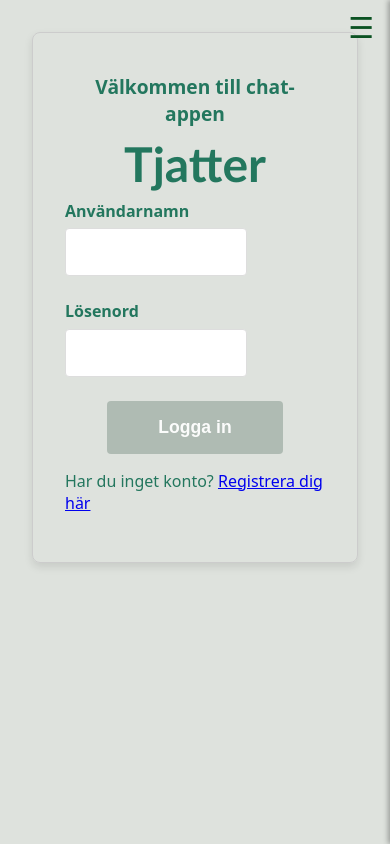
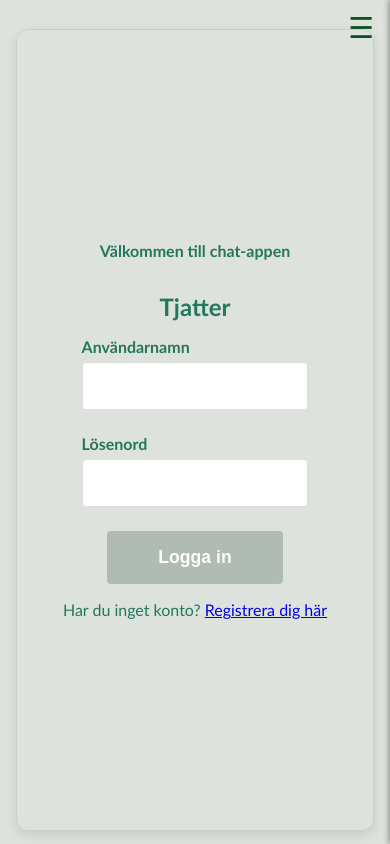
Before and after one commit to ewahjelm/tjatter, a React (Vite) app: page /login in a window 390 px wide. Built offline with nearby package versions, Linux system fonts and the light colour scheme.

Commit message:
minor adjustments

```diff
--- a/src/App.css
+++ b/src/App.css
@@ -1,24 +1,18 @@
 html, body {
   margin: 0;
   padding: 0;
+  height: 100%;
+  font-family: 'Gill Sans', 'Gill Sans MT', Calibri, 'Trebuchet MS', sans-serif;
   overflow: hidden; /* stoppa scroll */
-}
-h1 {
-  font-family: 'Gill Sans', 'Gill Sans MT', Calibri, 'Trebuchet MS', sans-serif;
-  font-size: 3rem;
-}
-
-h2 {
-  font-size: 1.2rem;
-}
-
-h3 {
-  font-size: 1rem;
 }
 
 #root {
-  max-width: 100%;
-  padding: 2rem;
+  display: flex;
+  justify-content: center;
+  align-items: center;
+  padding: 1rem;
+    padding-top: 2rem;
+  box-sizing: border-box;
   height: calc(var(--vh) * 100);   /* mobilfix */
   overflow: auto;   /* scroll i appen, inte på body */
 }
@@ -34,32 +28,38 @@
   font-size: larger;
 }
 
+.form-container {
+  display: flex;
+  flex-direction: column;
+  justify-content: center;
+  align-items: center;
+  width: 100%;
+  max-width: 400px;
+  height: 90vh;           /* nästan hela höjden */
+  padding: 1.5rem;
+  border: 1px solid #ccc;
+  border-radius: 12px;
+  box-shadow: 0 4px 12px rgba(0,0,0,0.1);
+  box-sizing: border-box;
+}
 
-.form-container {
-  height: fit-content;
-  max-width: 400px;
-  max-height: 100%;
-  padding: 2rem;
-  border: 1px solid #ccc;
-  border-radius: 8px;
-  box-shadow: 0 4px 8px rgba(0, 0, 0, 0.1);
-}
-.form-container h1, h2{
+.form-container h1, .form-container h2{
   text-align: center;
-  margin: 0.5rem;
+  margin: 1rem 0;
 }
 
 .form {
   display: flex;
   flex-direction: column;
+  width: 100%;
   gap: 1.5rem;
 }
 
 .form label {
-  /* Gör label till ett block för att etikett och input ska staplas */
+
   display: flex;
-  flex-direction: column; /* Gör att texten ("Användarnamn") och inputfältet staplas */
-  gap: 0.3rem; /* Utrymme mellan etikettens text och inputfältet */
+  flex-direction: column;
+  gap: 0.3rem;
   font-weight: bold;
 }
 
@@ -72,12 +72,10 @@
   padding: 0.75rem;
   border: 1px solid #ddd;
   border-radius: 4px;
-  font-size: 0,5rem;
+  font-size: 1rem;
+/*     width: 100%;
+  box-sizing: border-box; */
 }
-
-/* .btn {
-  justify-self: center;
-} */
 
 form button[type="submit"] {
   padding: 1rem;
@@ -100,40 +98,50 @@
 
 /*  css för Chat   */
 .chat-container {
-  position: relative;
   display: flex;
   flex-direction: column;
-  gap: 20px;
-  height: 100%;
+  width: 100%;
+  max-width: 400px;
+  height: 90vh;  /* nästan full höjd */
+  border: 1px solid #ccc;
+  border-radius: 12px;
   overflow: hidden;
+  box-shadow: 0 4px 12px rgba(0,0,0,0.1);
+}
+
+.chat-container h2{
+  text-align: center;
 }
 
 .messages {
-  flex: 0.9;
+  flex: 1;
+  padding: 0.5rem;
   display: flex;
   flex-direction: column;
-  gap: 10px;
+  gap: 8px;
   overflow-y: auto;
 }
 
 .message {
   padding: 8px 12px;
   border-radius: 12px;
-  max-width: 65%;
+  max-width: 70%;
 }
 
 .message.mine {
-  background: #92de92; /* ljus blå */
+  background: #d3f7d3;
+  align-self: flex-end;
 }
 
 .message.theirs {
-  background: #f0f0e7;
+  background: #eee;
   align-self: flex-start;
 }
+
 .message-row {
   display: flex;
   align-items: center;
-  gap: 6px; lite luft mellan bubblan och knappen
+  gap: 6px;
 }
 
 .message-row.mine {
@@ -147,11 +155,10 @@
 .message-input {
   display: flex;
   gap: 10px;
-  padding: 10px;          /* Inre marginal */
-  border-top: 1px solid #ccc; /* Avgränsning mot meddelanden */
-  background: #f9f9f9;    Ljus bakgrund som står ut mot bubblor
-  position: sticky;        /* Håller input längst ner vid scroll */
-  bottom: 0;
+  padding: 10px;
+  border-top: 1px solid #ccc;
+  background: #f9f9f9;
+  position: sticky;
   width: 100%;
   box-sizing: border-box;  /* Inkluderar padding i width */
 
@@ -161,15 +168,14 @@
   padding: 10px;
   font-size: 1rem;
   border: none;
-  border-radius: 4px;     /* Rundade hörn */
-  /* outline: none; */
+  border-radius: 4px;
 }
 
 .message-input button {
   padding: 0 20px;
   border: none;
   border-radius: 8px;
-  background-color: #236d3e; /* Matchar submit-knappen i formulär */
+  background-color: #236d3e;
   color: white;
   font-size: 1rem;
   cursor: pointer;
@@ -191,3 +197,18 @@
 .delete-btn:hover {
   opacity: 1;
 }
+
+/* Responsiv text */
+h1 { font-size: 2rem; }
+h2 { font-size: 1.2rem; }
+h3 { font-size: 1rem; }
+
+@media (max-width: 500px) {
+  .form-container, .chat-container {
+    height: 95vh;
+    padding: 1rem;
+  }
+
+  h1 { font-size: 1.5rem; }
+  h2 { font-size: 1rem; }
+}
--- a/src/components/InputField.module.css
+++ b/src/components/InputField.module.css
@@ -3,7 +3,10 @@
   display: flex;
   flex-direction: column;
   gap: 0.4rem;
-  max-width: 70%;
+  width: 70%;
+  height: 2 vh;
+  max-width: 320px;
+  margin: 0 auto;
 }
 
 .label {
@@ -12,12 +15,16 @@
 }
 
 .input {
-  height: 22px;
-  padding: 0.5rem 0.75rem;
+  width: 100%;
+  min-height: 48px;
+  height: 0.4vh;
+  padding: 0.75rem 1rem;
   border: 1px solid #e0e0e0;
   border-radius: 10px;
-  font-size: 0.95rem;
+  font-size: 2rem;
   outline: none;
+  box-sizing: border-box; /* inkluderar padding i bredden */
+
 }
 
 .input:focus {
--- a/src/components/SideNav.jsx
+++ b/src/components/SideNav.jsx
@@ -25,8 +25,6 @@
         className={`${styles.sidenav} ${open ? styles.open : ""}`}
       >
         <div className={styles.menuContent}>
-          <h2 className={styles.title}>Meny</h2>
-
           {user && (
             <div className={styles.userInfo}>
               <img
--- a/src/components/SideNav.module.css
+++ b/src/components/SideNav.module.css
@@ -56,11 +56,12 @@
   align-items: center;
   gap: 10px;
   margin-bottom: 20px;
+  font-size: x-large;
 }
 
 .avatar {
-  width: 40px;
-  height: 40px;
+  width: 60px;
+  height: 60px;
   border-radius: 50%;
 }
 
--- a/src/pages/Chat.jsx
+++ b/src/pages/Chat.jsx
@@ -109,6 +109,7 @@
 
     return (
         <div className="chat-container">
+            <h2>Chatt-rum</h2>
             <div className="messages">
                 {messages.map(msg => {
                     const isMine = msg.userId === user.id;
```
